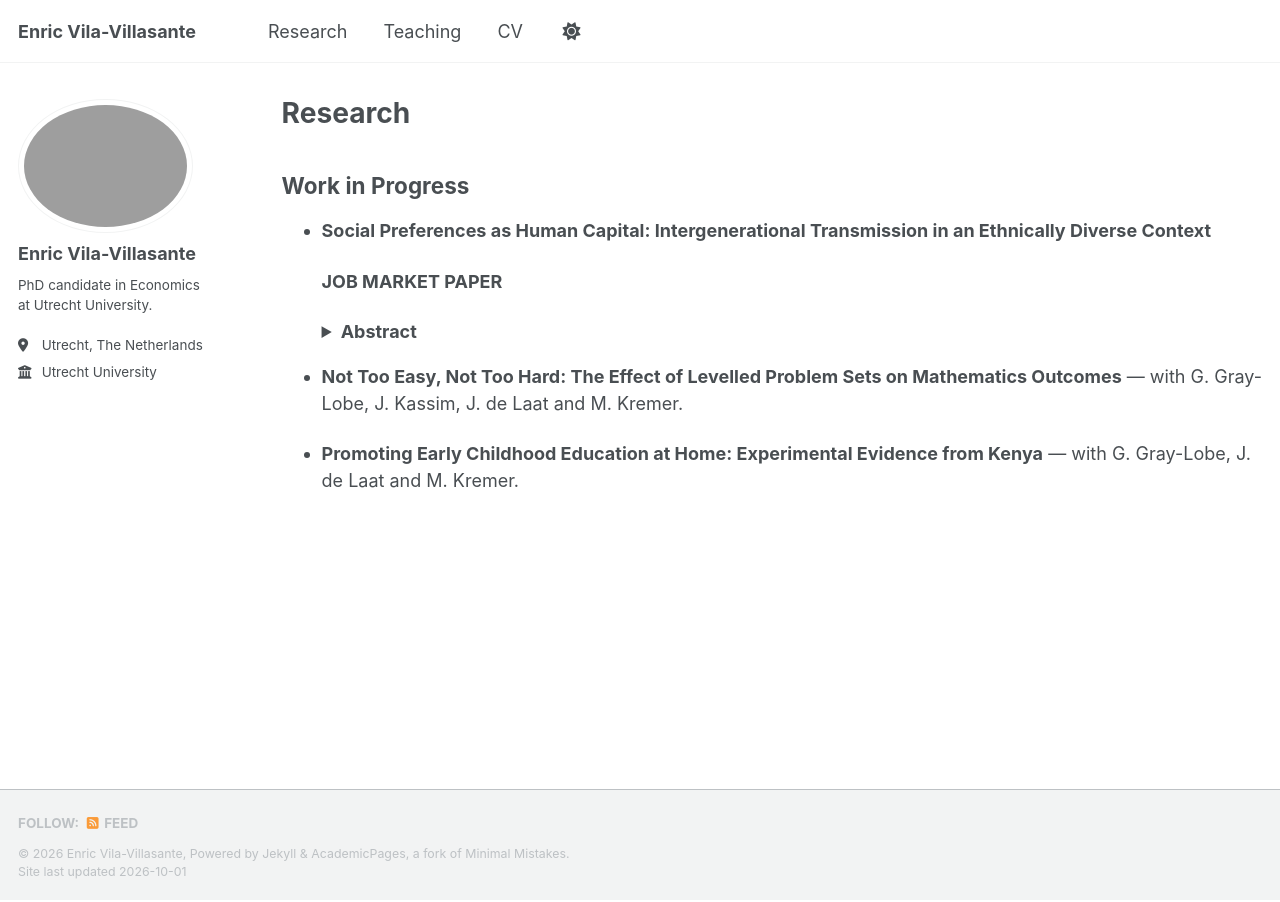
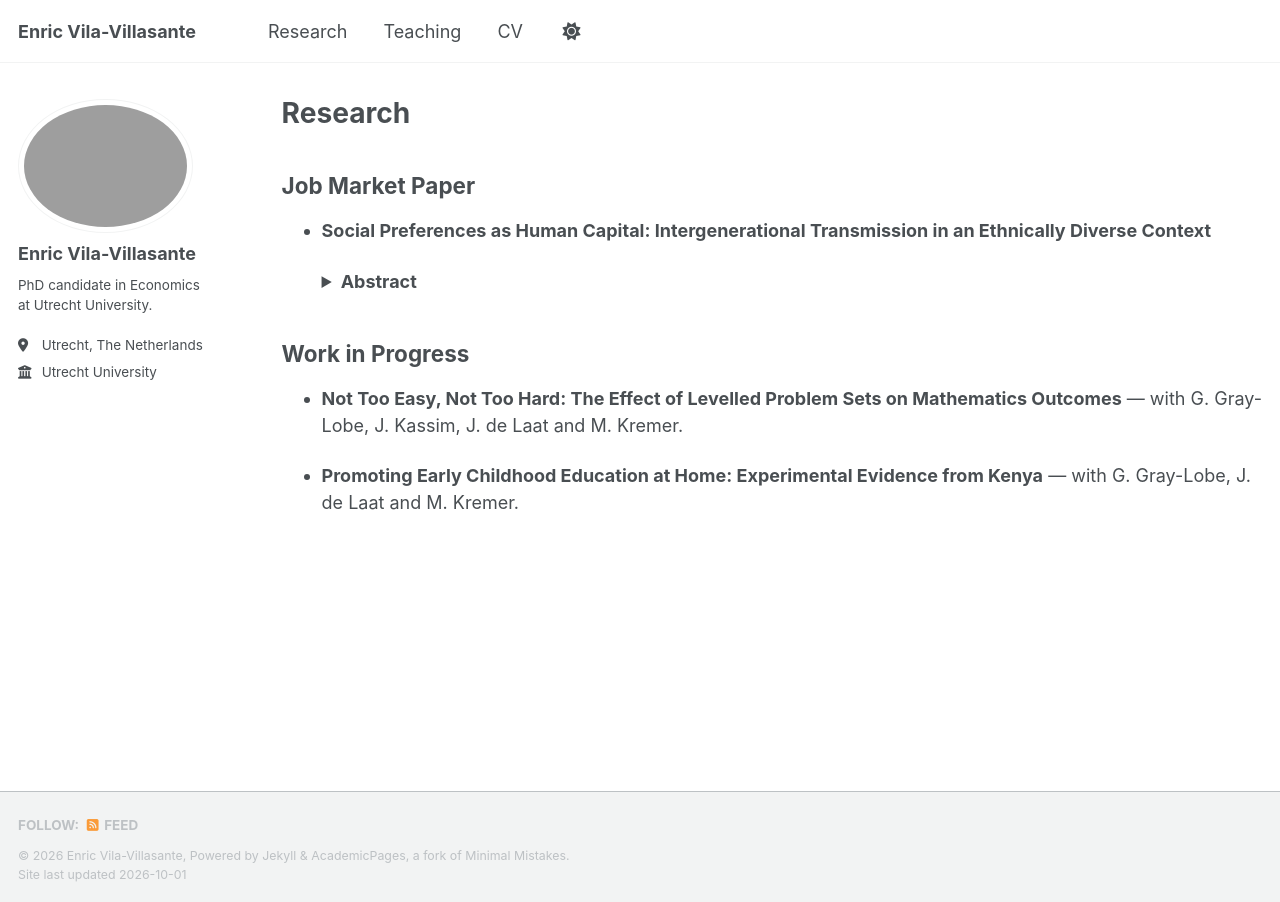
Before and after one commit to enricviladv/enricviladv.github.io, a Jekyll site: the page built from _pages/research.md, in a window 1280 px wide. Built offline with Jekyll 4.4.1, drawn with Linux system fonts in a browser that asks for light colours; a script that is not in the unit is left out; part of the change alters nothing that is shown.

```diff
--- a/_pages/research.md
+++ b/_pages/research.md
@@ -5,11 +5,11 @@ permalink: /research/
 author_profile: true
 ---
 
-## Work in Progress
+## Job Market Paper
 
 - **Social Preferences as Human Capital: Intergenerational Transmission in an Ethnically Diverse Context**
 
-  **JOB MARKET PAPER**
+
 
   <details>
   <summary><strong>Abstract</strong></summary>
@@ -19,6 +19,8 @@ author_profile: true
 
   </details>
 
+## Work in Progress
+
 - **Not Too Easy, Not Too Hard: The Effect of Levelled Problem Sets on Mathematics Outcomes** — with G. Gray-Lobe, J. Kassim, J. de Laat and M. Kremer.
 
 - **Promoting Early Childhood Education at Home: Experimental Evidence from Kenya** — with G. Gray-Lobe, J. de Laat and M. Kremer.
```
